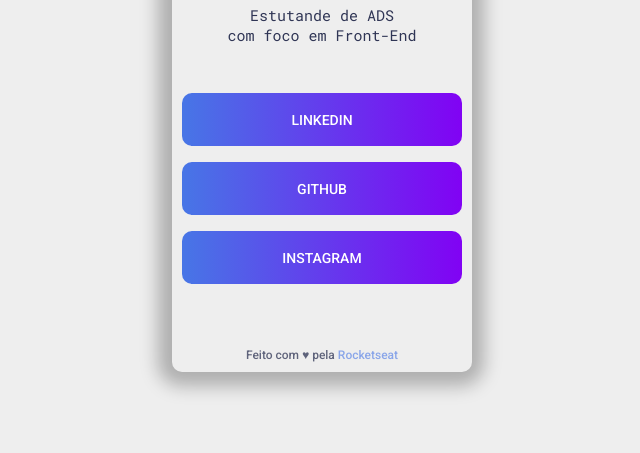
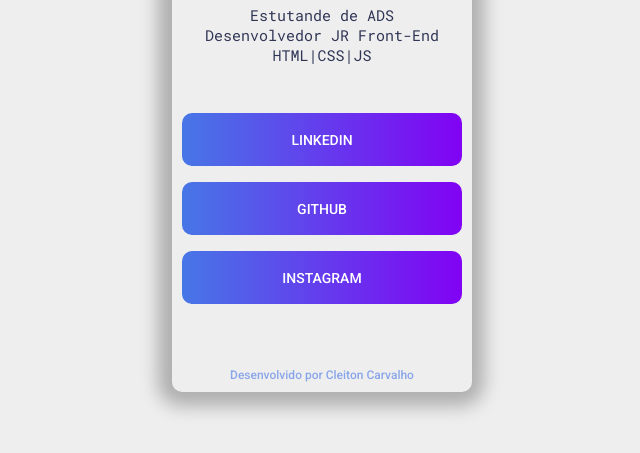
Before and after one commit to TonnCarvalho/maratona-explorer-2, a plain HTML site: page index.html in a window 1280 px wide. Shown: the part 285-738 px from the top of the page, without its empty margins (318-958 px from the left). Drawn offline with Linux system fonts and the light colour scheme.

Commit message:
pequenas mudanças

```diff
--- a/index.html
+++ b/index.html
@@ -17,7 +17,7 @@
     <div class="container">
         <img class="avatar" src="https://avatars.githubusercontent.com/u/106125087?s=400&u=7607c2fa263a0dcbb1a709c6ea43c742419fcb49&v=4" alt="minha Foto">
         <h1> Cleiton Carvalho</h1>
-        <p class="username">Estutande de ADS <br> com foco em Front-End</p>
+        <p class="username">Estutande de ADS <br> Desenvolvedor JR Front-End <br> HTML|CSS|JS</p>
 
         <ul>
             <li>
@@ -31,7 +31,7 @@
             </li>
         </ul>
 <footer>
-    Feito com ♥ pela <a href="https://rocketseat.com.br" target=")blank">Rocketseat</a>
+   <p> Desenvolvido por Cleiton Carvalho</p>
 </footer>
     </div>
 </body>
--- a/style.css
+++ b/style.css
@@ -89,7 +89,7 @@ ul li a:hover {
 footer {
     font-weight: 500;
     font-size: 12px;
-    color: #00082F;
+    color: #4776E6;
     opacity: 0.6;
     transition: opacity 400ms;
     margin-bottom: 10px;
@@ -98,6 +98,3 @@ footer {
 footer:hover{
     opacity: 1
 }
-footer a {
-    color: #4776E6;
-}
```
